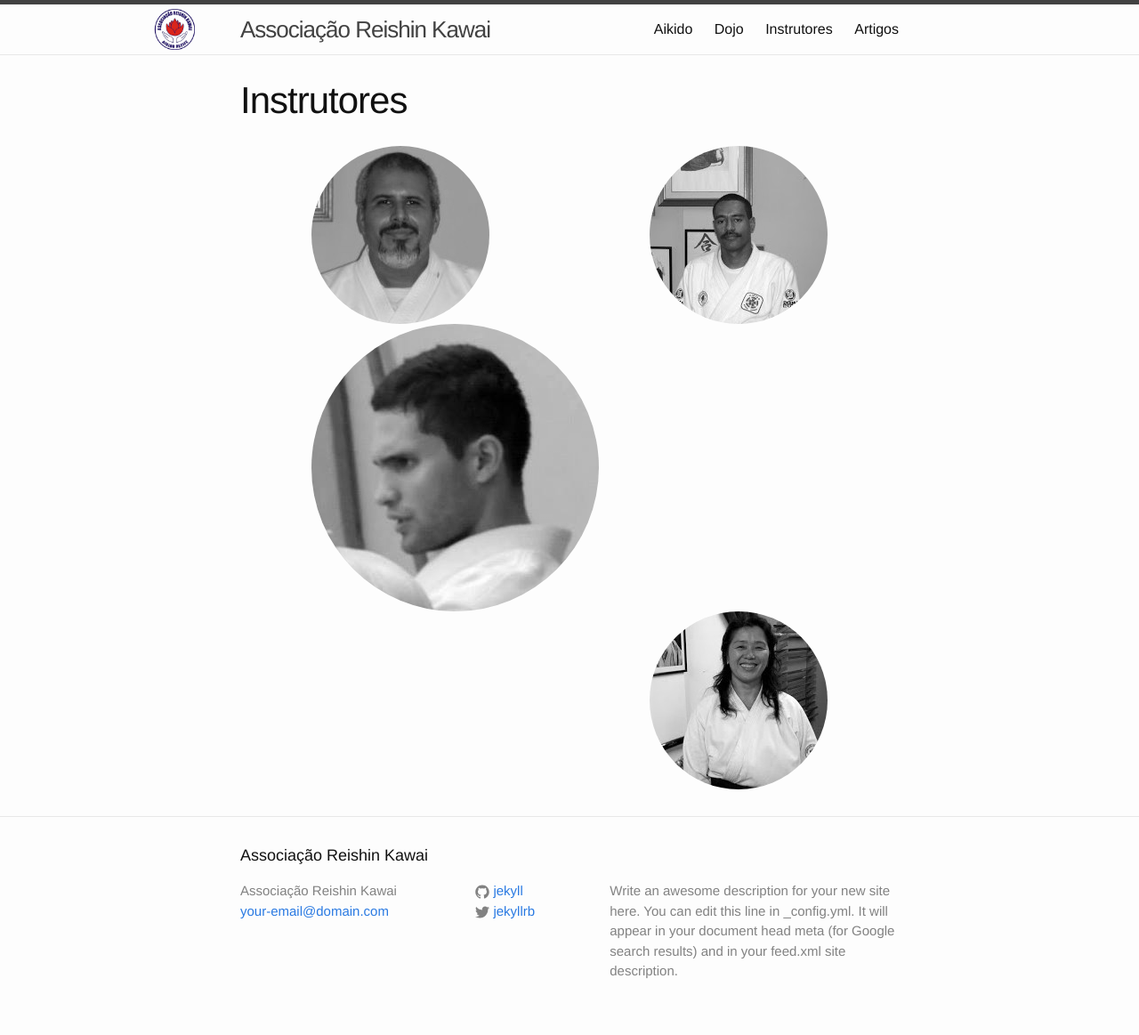
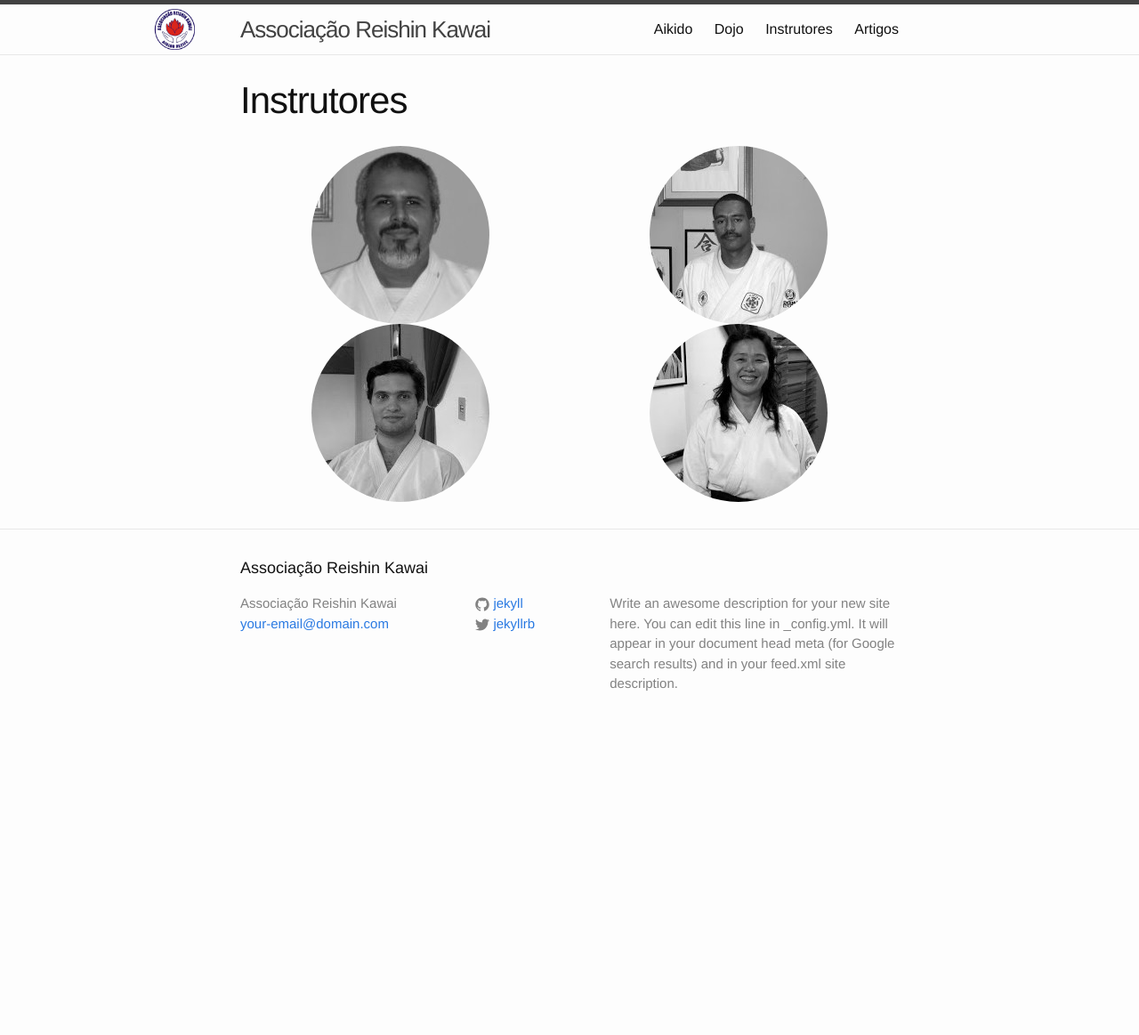
Before and after one commit to aikidorecife/aikidorecife.github.io, a Jekyll site: the page built from instructors.md, in a window 1280 px wide. Shown: the whole page at 89% size. Built offline with Jekyll 4.4.1, drawn with Linux system fonts in a browser that asks for light colours; after the commit the page ends 900 px from its top, so only the background shows below that.

Commit message:
correcting profile pic of felipe

```diff
--- a/instructors.md
+++ b/instructors.md
@@ -13,7 +13,7 @@ permalink: /instructors/
   <img src="{{ site.url }}/assets/gilberto-perfil.jpg" alt="Sensei Gilberto" class="right-col profile_photo" />
   </div>
   <div id="instructor">
-  <img src="{{ site.url }}/assets/felipe-perfil.jpg" alt="Sempai Felipe" class="left-col profile_photo" />
+  <img src="{{ site.url }}/assets/felipe-perfil-1.jpg" alt="Sempai Felipe" class="left-col profile_photo" />
   </div>
   <div id="instructor">
   <img src="{{ site.url }}/assets/fumyko-perfil.jpg" alt="Sempai Fumyko" class="right-col profile_photo" />
```
Also changed, not shown: assets/felipe-perfil-1.jpg (added), assets/felipe-perfil-2.jpg (added), assets/felipe-perfil.jpg (deleted).
